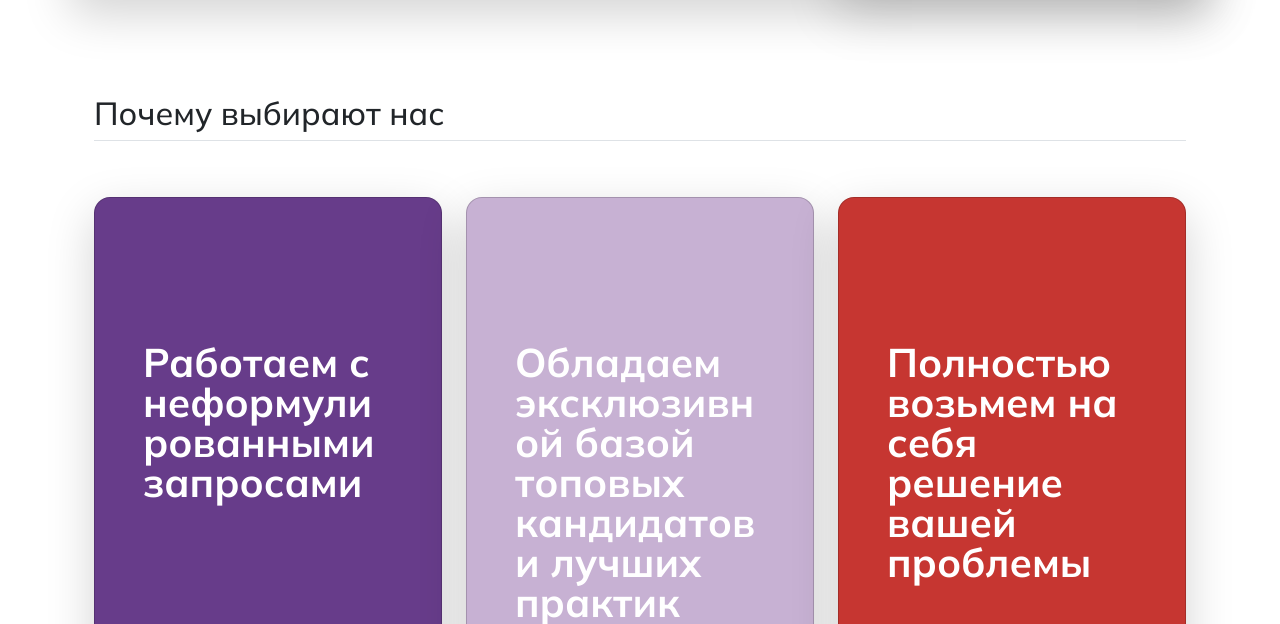
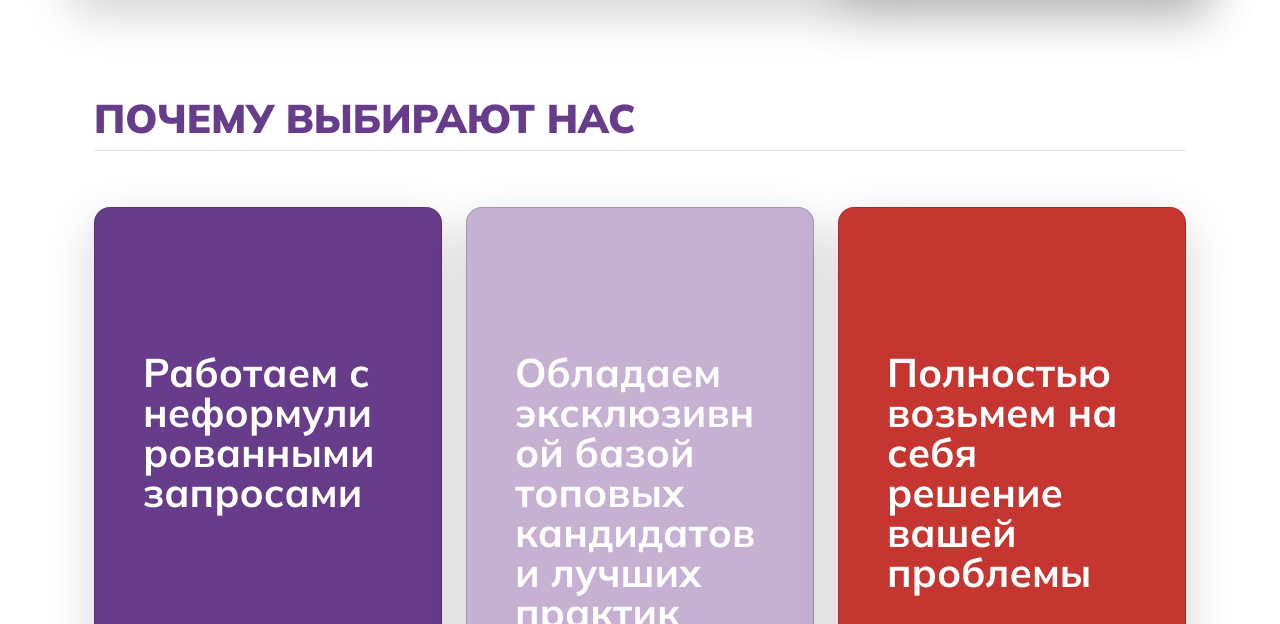
Before and after one commit to Elena-Mi/Martlet, a plain HTML site: page index.html in a window 1280 px wide. Shown: the part 1771-2395 px from the top of the page. Drawn offline with nearby package versions, Linux system fonts and the light colour scheme.

Commit message:
Add files via upload

```diff
--- a/index.html
+++ b/index.html
@@ -130,7 +130,7 @@
 		</div>
 
 		<div class="container px-4 py-5" id="custom-cards">
-			<h2 class="pb-2 border-bottom">Почему выбирают нас</h2>
+			<h2 class="pb-2 border-bottom third_title">Почему выбирают нас</h2>
 
 			<div class="row row-cols-1 row-cols-lg-3 align-items-stretch g-4 py-5">
 				<div class="col">
```
